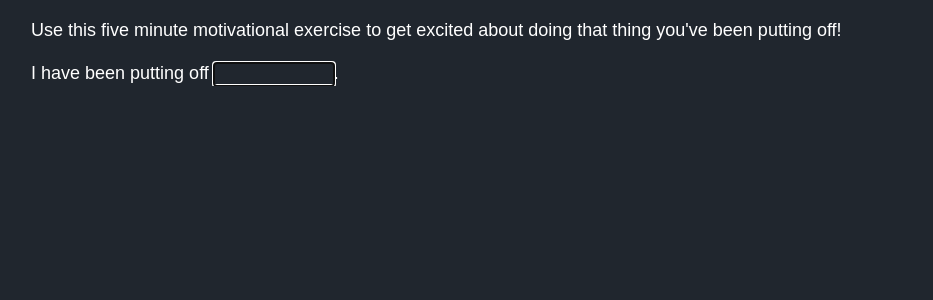
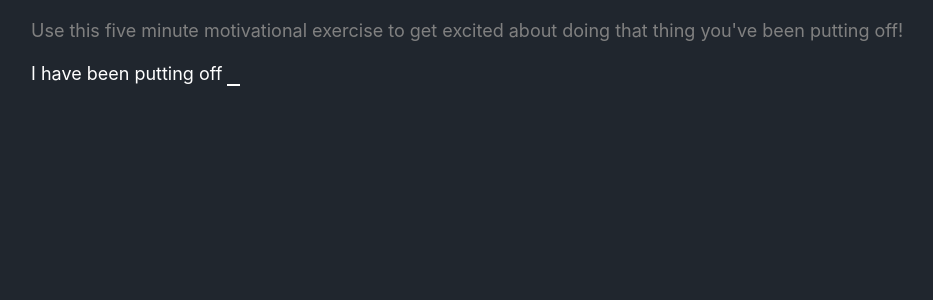
Before and after one commit to hellochar/stopavoidingwork, a React (Create React App) app: page / in a window 1280 px wide. Shown: the top 300 px of the page, without its empty margins (113-1046 px from the left). Built offline with nearby package versions, Linux system fonts and the light colour scheme.

Commit message:
intro animatino

```diff
--- a/src/App.tsx
+++ b/src/App.tsx
@@ -6,6 +6,7 @@ import { Divider } from './divider';
 import { Entry } from './entry';
 
 interface IAppState {
+  isWhatVisible: boolean;
   what?: string;
   whys: string[];
   pasts: string[];
@@ -17,6 +18,7 @@ interface IAppState {
 
 class App extends PureComponent<{}, IAppState> {
   state: IAppState  = {
+    isWhatVisible: false,
     what: undefined,
     whys: [],
     pasts: [],
@@ -33,8 +35,9 @@ class App extends PureComponent<{}, IAppState> {
 
   makeSingleEntryHandler(propName: keyof IAppState, nextInputSelector: string) {
     return (val: string) => {
-      this.setState({ [propName]: val } as any);
+      this.setState({ [propName]: val } as any, () => {
         this.focusNextInput(nextInputSelector);
+      });
     }
   }
 
@@ -45,7 +48,7 @@ class App extends PureComponent<{}, IAppState> {
       entries[index] = why;
       this.setState({
         [propName]: entries,
-      } as any, () => console.log(this.state));
+      } as any, () => {
         const nextEntry = document.querySelector(`${entriesPrefix}${index + 1}`) as HTMLElement;
         if (nextEntry) {
           nextEntry.focus();
@@ -53,6 +56,7 @@ class App extends PureComponent<{}, IAppState> {
           // we're past the entries, move onto the next section
           this.focusNextInput(nextInputSelector);
         }
+      });
     }
   }
 
@@ -70,15 +74,23 @@ class App extends PureComponent<{}, IAppState> {
   handleEntryBadFeelings = this.makeSingleEntryHandler("badFeelings", "#good-feeling-0");
   handleEntryGoodFeeling = this.makeMultiEntryHandler("goodFeelings", "#good-feeling-");
 
+  componentDidMount() {
+    setTimeout(() => {
+      this.setState({
+        isWhatVisible: true
+      });
+    }, 5000);
+  }
+
   render() {
     return (
       <div id="app">
         <div className="form">
           <Divider className="divider-intro" page={0} visible={true}>
-            Use this five minute motivational exercise to get excited about doing that thing you've been putting off!
+            <TypewriterText duration={3}>Use this five minute motivational exercise to get excited about doing that thing you've been putting off!</TypewriterText>
           </Divider>
 
-          <Divider className="divider-what" page={1} visible={true}>
+          <Divider className="divider-what" page={1} visible={this.state.isWhatVisible}>
             I have been putting off <Entry focusDelay={500} id="what" onEntry={this.handleEntryWhat} /><span className="period">.</span>
             <EnterListener style={{marginTop: "2em"}} page={1} to={2} />
           </Divider>
@@ -106,7 +118,7 @@ class App extends PureComponent<{}, IAppState> {
           </Divider>
 
           <Divider page={4} visible={this.state.pasts.length >= 5}>
-            By putting it off, I've instead been gaining pleasure from <Entry id="instead" onEntry={this.handleEntryInstead} />.
+            Instead, I've been gaining pleasure from <Entry id="instead" onEntry={this.handleEntryInstead} />.
           </Divider>
 
           <Divider page={5} visible={this.state.instead != null}>
--- a/src/divider.tsx
+++ b/src/divider.tsx
@@ -58,7 +58,7 @@ export class Divider extends React.Component<{
     });
     return (
       <div ref={this.handleDividerRef} className={classNames} onClick={this.handleClick}>
-        {this.props.children}
+        {this.props.visible ? this.props.children : null}
       </div>
     );
   }
--- a/src/index.scss
+++ b/src/index.scss
@@ -1,4 +1,6 @@
 $text-color: white;
+$text-secondary-color: #808080;
+$background-color: #20262e;
 
 * {
   box-sizing: border-box;
@@ -10,29 +12,32 @@ body {
   -webkit-font-smoothing: antialiased;
   -moz-osx-font-smoothing: grayscale;
   // background-image: url('/400-90-5.png');
-  background: #20262e;
-  // font-family: "Palatino Linotype", "Book Antiqua", Palatino, serif;
-  font-family: Arial, Helvetica, sans-serif;
+  background: $background-color;
+  font-family: -apple-system, BlinkMacSystemFont, 'Segoe UI', Roboto, Oxygen, Ubuntu, Cantarell, 'Open Sans', 'Helvetica Neue', sans-serif;
   font-size: 18px;
   color: $text-color;
-
 }
 
-code {
-  font-family: source-code-pro, Menlo, Monaco, Consolas, "Courier New",
-    monospace;
+ol {
+  // margin-block-start: 0;
+  // margin-block-end: 0;
 }
 
-#app {
-  border-radius: 4px;
-  transition: all 0.2s;
-  overflow: visible;
-}
+.divider-intro {
+  animation: fadeTextAndGoUp 1s 4s both;
 
-.intro {
-  display: inline-block;
-  margin: 0;
-  max-width: 370px;
+  @keyframes fadeTextAndGoUp {
+    from {
+      color: $text-color;
+      // top: 50vh;
+      // transform: translateY(-50%);
+    }
+    to {
+      // top: 0;
+      // transform: translateY(0);
+      color: $text-secondary-color;
+    }
+  }
 }
 
 .form {
@@ -118,11 +123,13 @@ code {
 
   &:not(.visible) {
     opacity: 0;
+    height: 0;
     top: 20px;
   }
 
   &.visible {
     opacity: 1;
+    height: auto;
     top: 0;
   }
 }
@@ -135,22 +142,10 @@ code {
 .divider-what {
   position: sticky;
   top: 0;
-  z-index: 1;
-  transition: font-size 0.1s;
-
-  &.passed {
-    font-size: 18px;
-    border-bottom: 1px solid $text-color;
-    background: white;
-    height: auto;
-  }
-
-  &.active {
-    font-size: inherit;
-  }
+  background: $background-color;
 
   .period {
-    animation: comeIn 0s 4s step-end both;
+    animation: comeIn 0s 2s step-end both;
     @keyframes comeIn {
       from { opacity: 0; }
       to { opacity: 1; }
```
Lines whose indentation alone changed are shown as unchanged.
